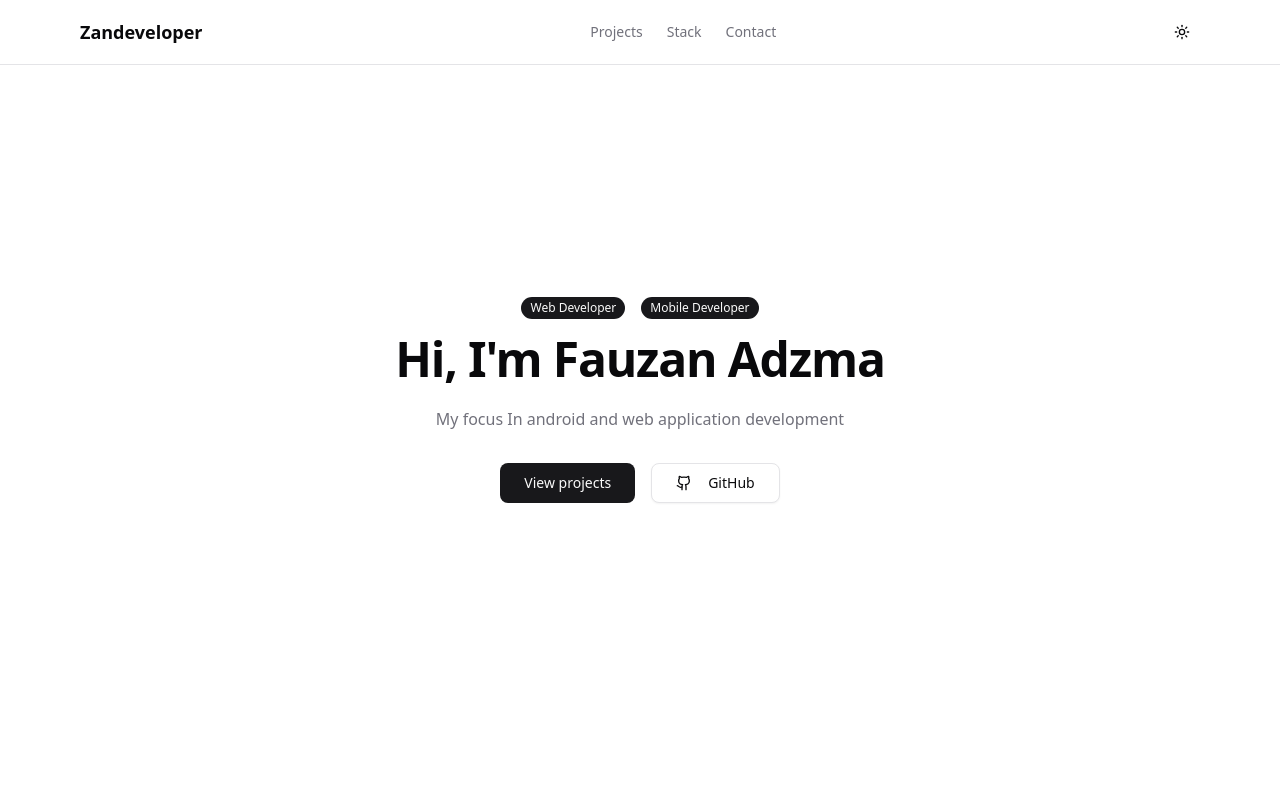
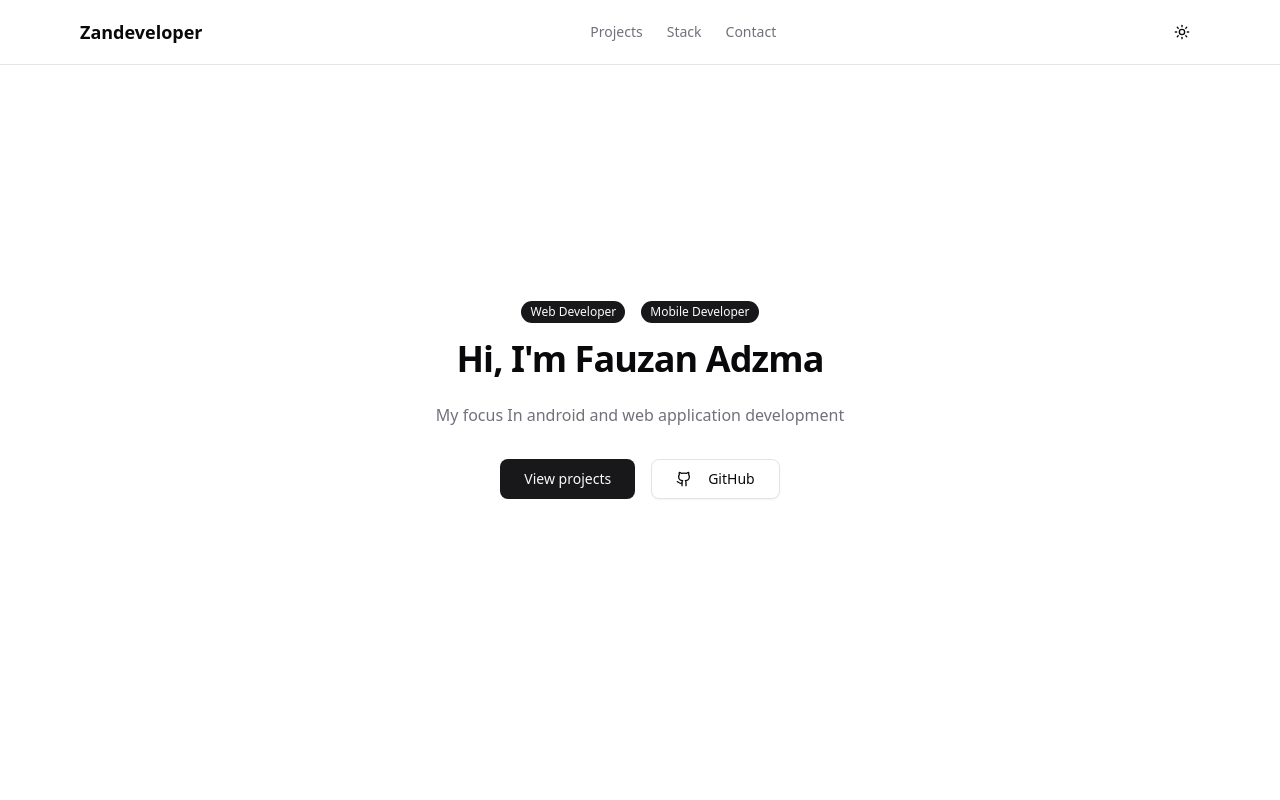
Before and after one commit to Fauzansyz/FauzanAdzma-web, a React (Vite) app: page / in a window 1280 px wide. Shown: the top 800 px of the page. Built offline with nearby package versions, Linux system fonts and the light colour scheme.

Commit message:
modify typograpy text or heading

```diff
--- a/src/components/Hero.tsx
+++ b/src/components/Hero.tsx
@@ -19,9 +19,9 @@ export default function Hero({ onScroll }: HeroSection) {
 
         </div>
 
-        <h1 className="mb-6 text-4xl font-[var(--font-oswald)] tracking-tight sm:text-5xl font-semibold">
-          Hi, I'm Fauzan Adzma
-        </h1>
+        <h1 className="mb-6 scroll-m-20 text-center text-4xl font-extrabold tracking-tight text-balance">
+              Hi, I'm Fauzan Adzma
+                  </h1>
 
         <p className="mb-8 text-muted-foreground">
           My focus In android and web application development
```
